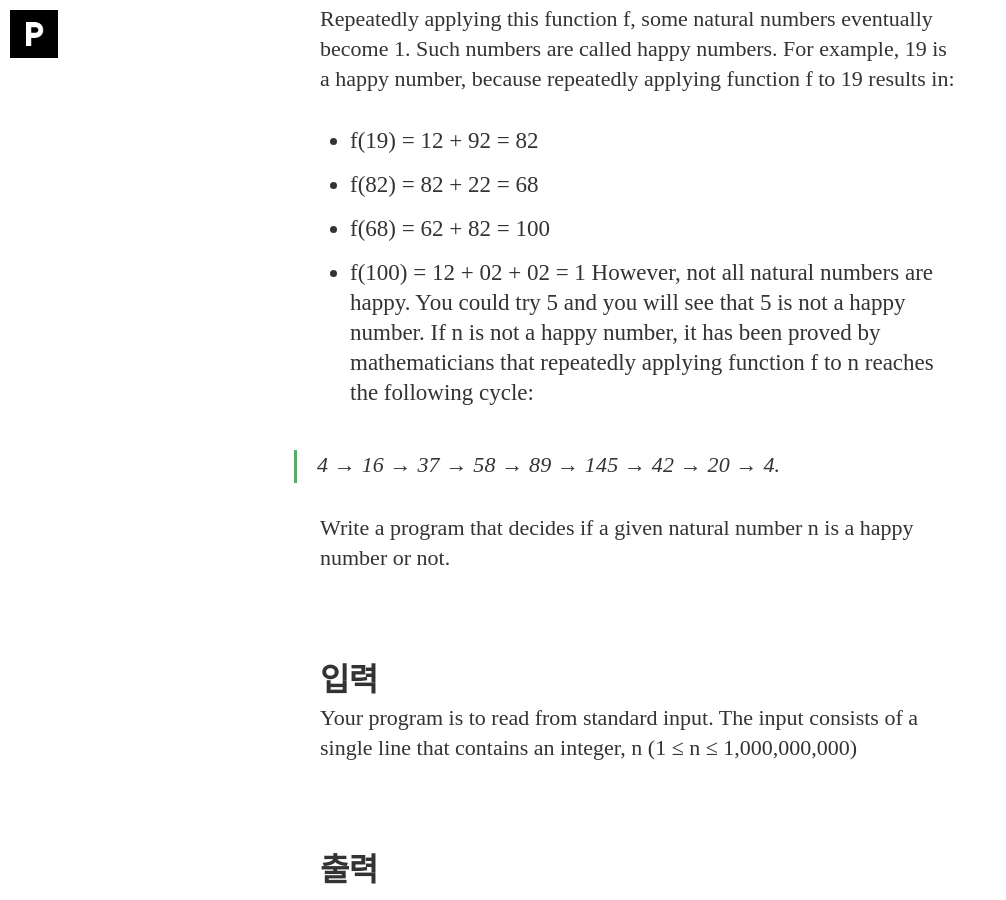
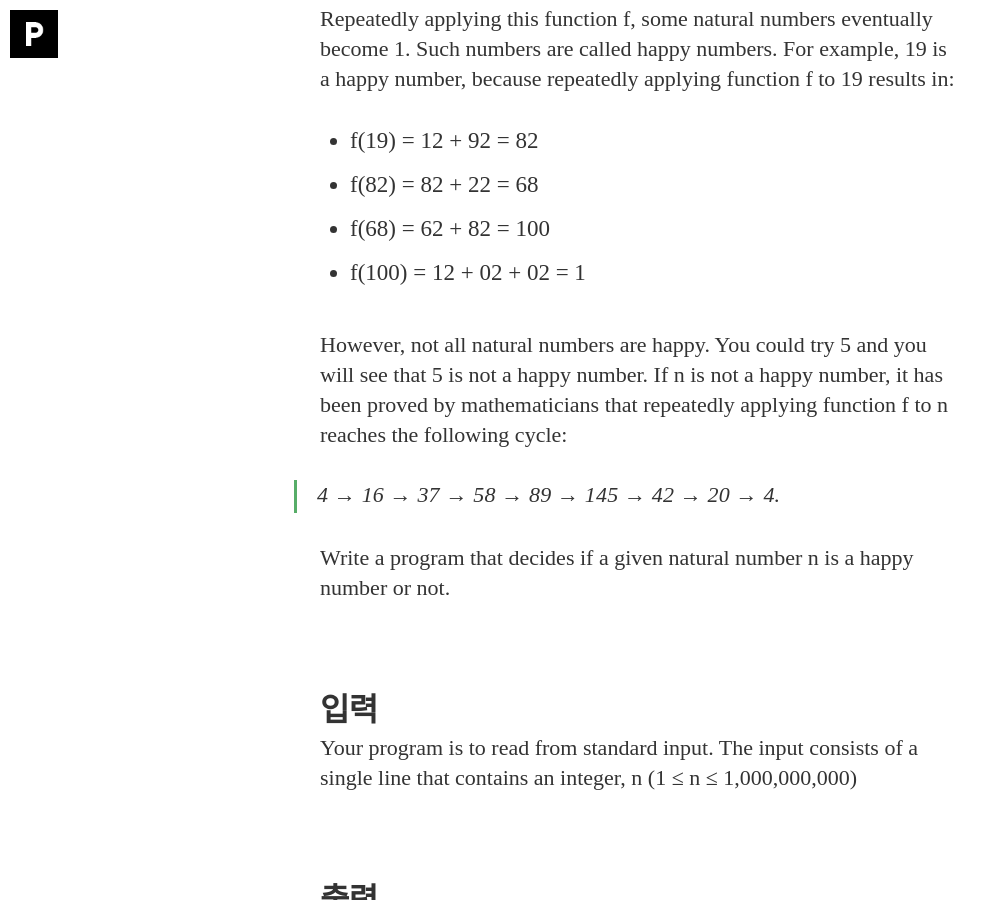
Before and after one commit to pss407/pss407.github.io, a Jekyll site: the page built from _posts/2020-01-22-백준.md, in a window 1280 px wide and 900 px high, scrolled down 1249 px. Shown: the whole window, without its empty margins (0-1006 px from the left). Built offline with Jekyll 4.4.1, drawn with Linux system fonts in a browser that asks for light colours; nearby versions of some CDN libraries; some web fonts are replaced; some of the changed lines change nothing that is shown; some of the changed text lies outside the part shown.

Commit message:
Update 2020-01-22-백준.md

````diff
--- a/_posts/2020-01-22-백준.md
+++ b/_posts/2020-01-22-백준.md
@@ -23,6 +23,7 @@
 - f(82) = 82 + 22 = 68
 - f(68) = 62 + 82 = 100
 - f(100) = 12 + 02 + 02 = 1
+
 However, not all natural numbers are happy. You could try 5 and you will see that 5 is not a happy number. If n is not a happy number, it has been proved by mathematicians that repeatedly applying function f to n reaches the following cycle:
 
 >4 → 16 → 37 → 58 → 89 → 145 → 42 → 20 → 4.
@@ -70,6 +71,8 @@
 풀이
 --------------------------
 
+이 문제에서 유의해야 할 점은 값이 4가 나오면 무조건 UNHAPPY Number가 된다는 점이다.
+
 ```java
 import java.util.Scanner;
 
````
